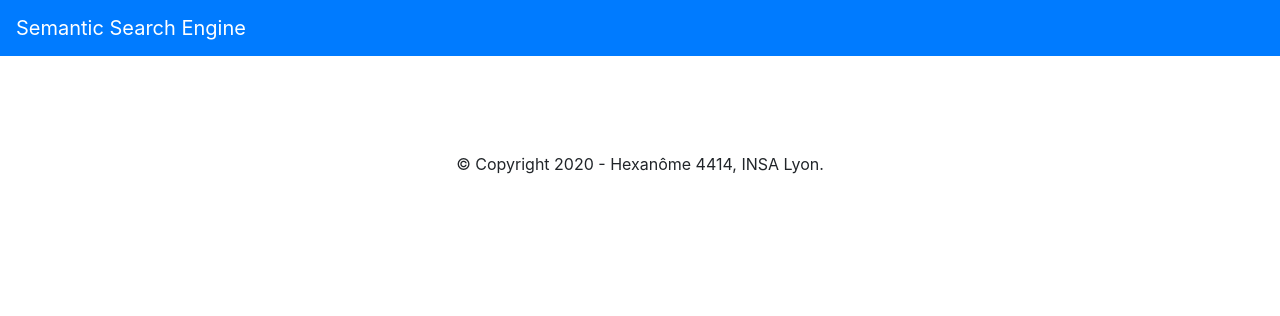
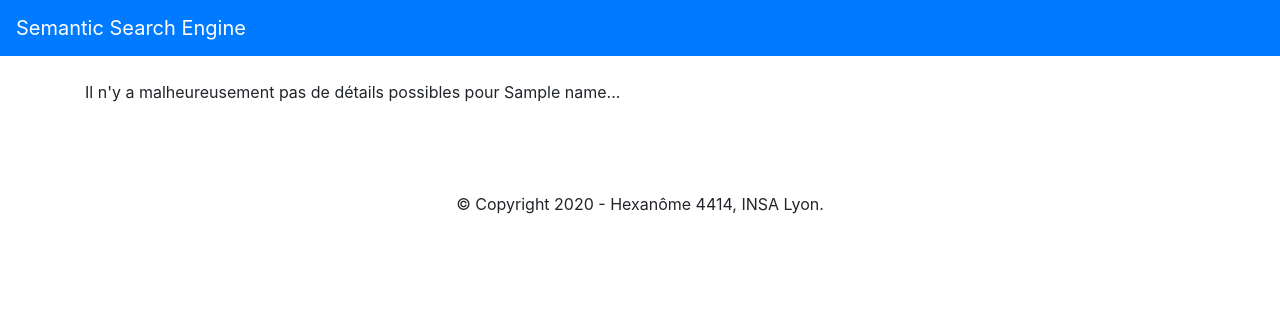
Before and after one commit to charlypoirier/4IF-WS, a Flask app: template app/templates/author.html in a window 1280 px wide. Shown: the top 316 px of the page. Run offline with Flask 2, Linux system fonts and the light colour scheme; the template is opened without the code that fills it: most values are stand-ins (such as "Sample title", 1, 10 or a date in 2020); some libraries are stand-ins or nearby versions.

Commit message:
Affichage erreur si pas de détails

```diff
--- a/app/templates/author.html
+++ b/app/templates/author.html
@@ -7,6 +7,8 @@
 
 {% if "nom" in datalist[0]  %}
 <h1> {{datalist[0]["nom"]["value"]}}</h1>
+{% else  %}
+<p>Il n'y a malheureusement pas de détails possibles pour {{name}}...</p>
 {% endif %}
 
 {% if "image" in datalist[0]  %}
--- a/app/views.py
+++ b/app/views.py
@@ -56,4 +56,4 @@ def author(name):
     datalist.append(getAuthorsBooks(name))
     for item in datalist:
         print(item)
-    return render_template("author.html", datalist=datalist)
+    return render_template("author.html", datalist=datalist, name=name)
```
